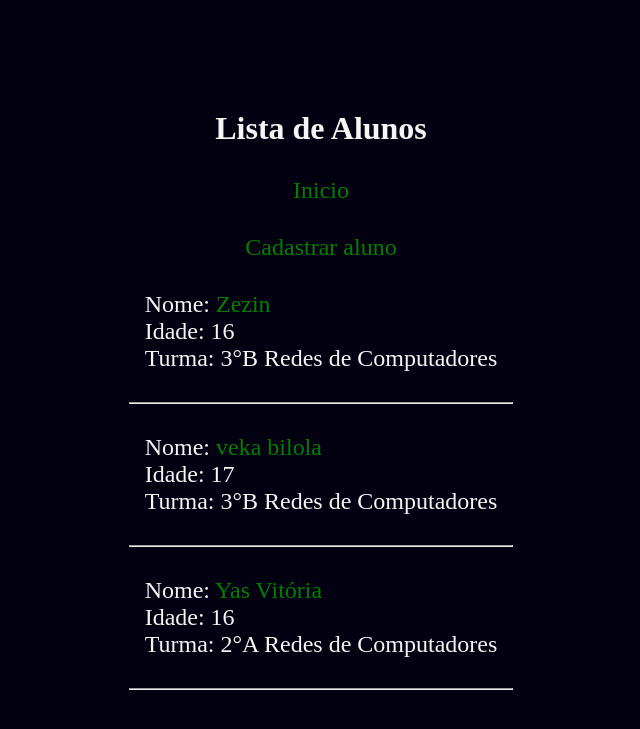
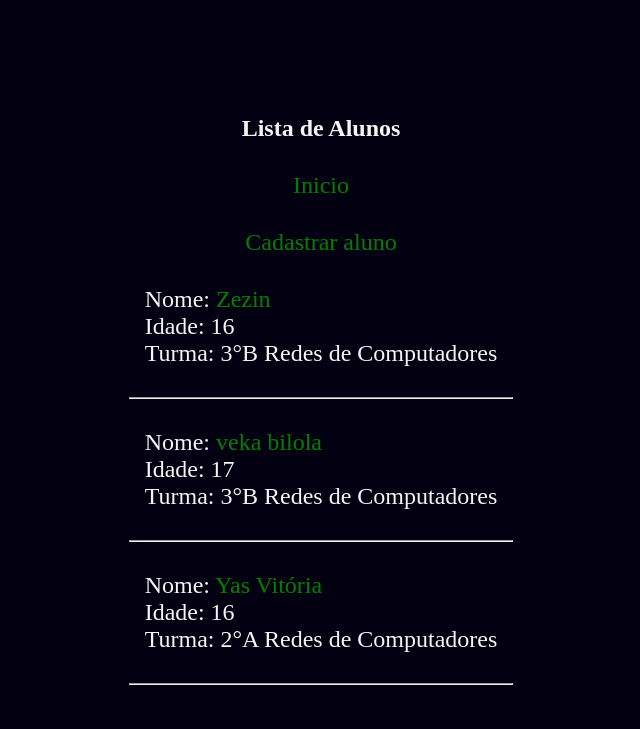
Before and after one commit to luca-maciel/django_estudo_cadastro_alunos, a Django app: page /alunos/ in a window 1280 px wide. Shown: the top 729 px of the page, without its empty margins (319-959 px from the left). Run offline with Django 4.2, Linux system fonts and the light colour scheme; data comes from the database, SQL or seed files in the repository.

Commit message:
title color fixed

```diff
--- a/cadastro_alunos_django/cadastro/static/css/base.css
+++ b/cadastro_alunos_django/cadastro/static/css/base.css
@@ -18,13 +18,9 @@ body{
     background-color: rgb(3, 1, 17);
 }
 
-label{
+label, h2{
     color: whitesmoke;
     font-size: 1.5rem;
-}
-h2{
-    color: whitesmoke;
-    font-size: 2rem;
 }
 
 ul{
```
